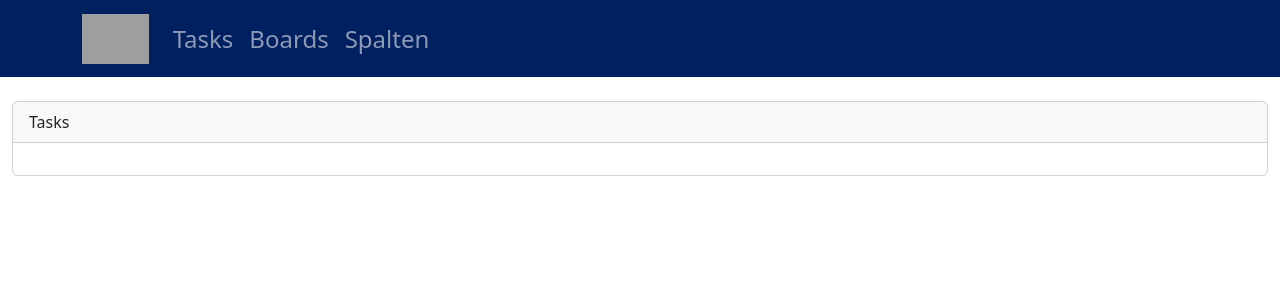
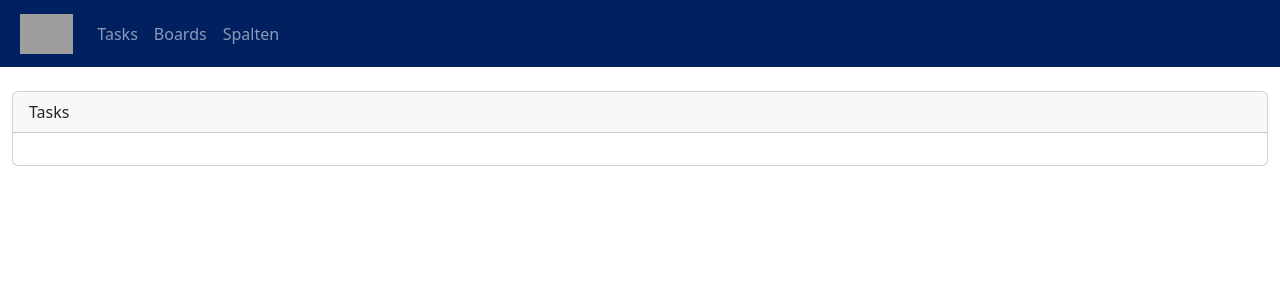
Before and after one commit to CTreitges/WebDev-WiSe-23-24, a PHP site: page /Startseite.html in a window 1280 px wide. Shown: the top 300 px of the page. Run offline with PHP 8.4, Linux system fonts and the light colour scheme; grey boxes are pictures that could not be loaded.

Commit message:
Navbar V4 links geschoben

```diff
--- a/Startseite.html
+++ b/Startseite.html
@@ -11,9 +11,9 @@
 <!-- Navbar, Verlinkung fehlt noch. Ersetzen von #-->
 
 <nav class="navbar navbar-expand-lg navbar-dark">
-    <div class="container">
+    <div class="container ms-2">
         <a class="navbar-brand" href="#">
-            <img src="resources/Logo.svg" alt="Logo" height="50" class="d-inline-block align-text-top">
+            <img src="resources/Logo.svg" alt="Logo" height="40" class="d-inline-block align-text-top">
         </a>
 
         <button class="navbar-toggler" type="button" data-bs-toggle="collapse" data-bs-target="#navbarNav" aria-controls="navbarNav" aria-expanded="false" aria-label="Toggle navigation">
@@ -51,6 +51,11 @@
 </div>
 
 <!-- Task Container Ende -->
+<!-- Footer -->
+
+
+
+<!-- Footer Ende -->
 
 
 <script src="https://unpkg.com/bootstrap@5.3.2/dist/js/bootstrap.bundle.min.js"></script>
--- a/Style.css
+++ b/Style.css
@@ -2,10 +2,6 @@
 
 .navbar {
     background-color: #002060;
-}
-
-.nav-link {
-    font-size: 1.5em;
 }
 .nav-link:hover, .nav-link:focus {
     color: lightgray;
```
